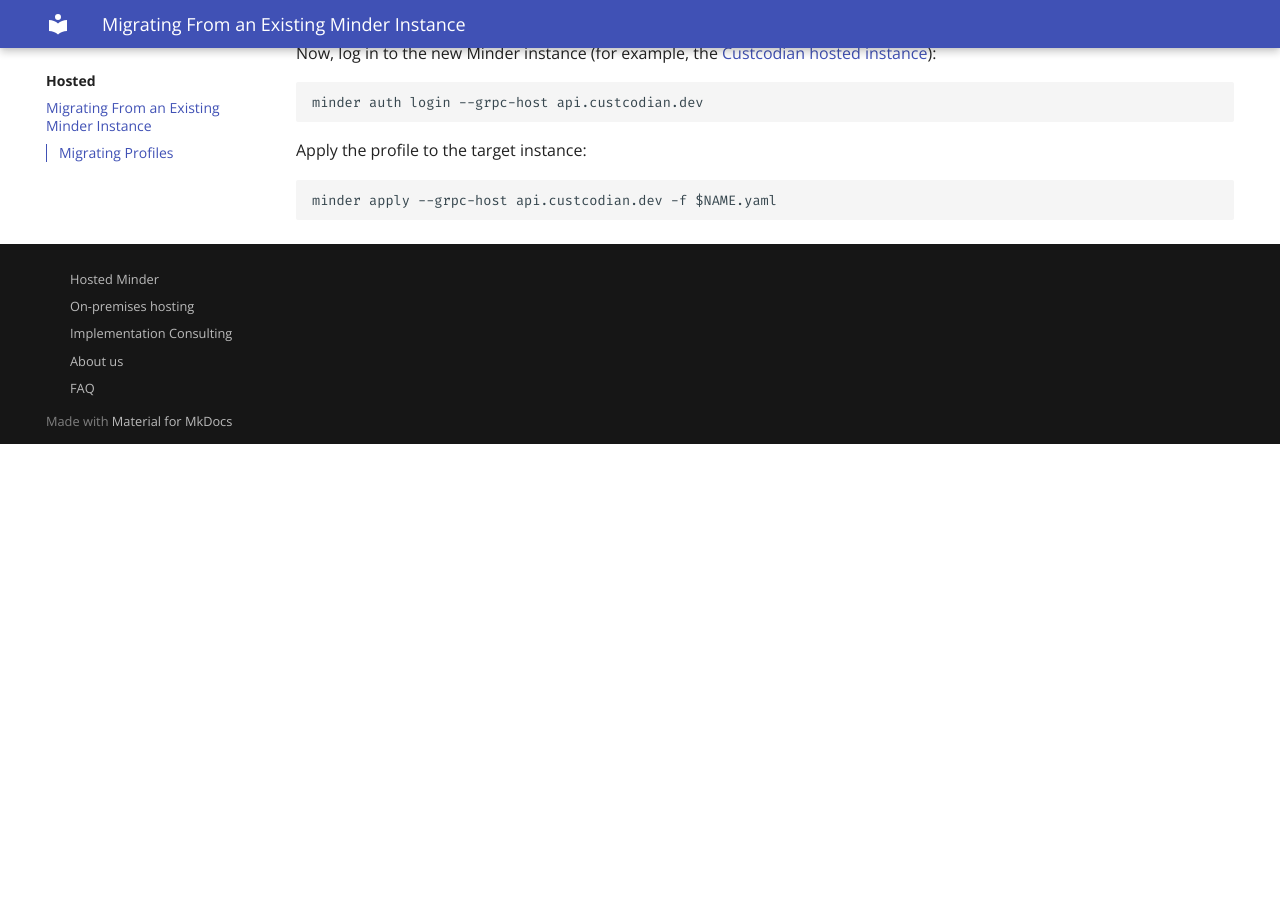
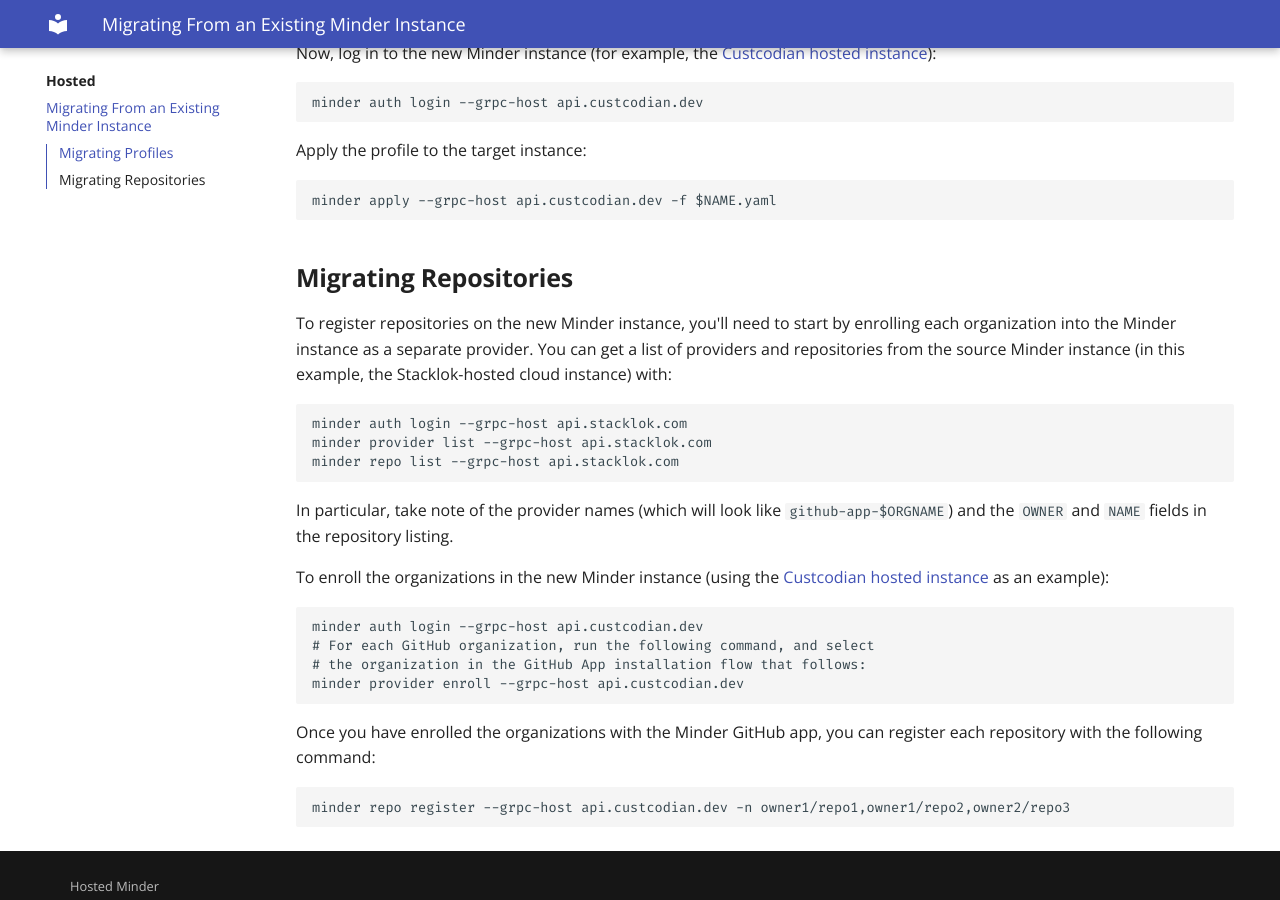
Before and after one commit to custcodian/website, an MkDocs documentation site: the page built from docs/hosted/migration.md, in a window 1280 px wide and 900 px high, scrolled down 860 px. Built offline with MkDocs 1.6.1 and Material for MkDocs 9.7.7, drawn with Linux system fonts in a browser that asks for light colours; plug-ins that fetch from the network failed and are left out; before the commit the page ends 1304 px from its top, so only the background shows below that.

Commit message:
Add instructions on duplicating provider and repo registration during migration

````diff
--- a/docs/hosted/migration.md
+++ b/docs/hosted/migration.md
@@ -34,3 +34,30 @@
 ```
 minder apply --grpc-host api.custcodian.dev -f $NAME.yaml
 ```
+
+## Migrating Repositories
+
+To register repositories on the new Minder instance, you'll need to start by enrolling each organization into the Minder instance as a separate provider.  You can get a list of providers and repositories from the source Minder instance (in this example, the Stacklok-hosted cloud instance) with:
+
+```
+minder auth login --grpc-host api.stacklok.com
+minder provider list --grpc-host api.stacklok.com
+minder repo list --grpc-host api.stacklok.com
+```
+
+In particular, take note of the provider names (which will look like `github-app-$ORGNAME`) and the `OWNER` and `NAME` fields in the repository listing.
+
+To enroll the organizations in the new Minder instance (using the [Custcodian hosted instance](./index.md) as an example):
+
+```
+minder auth login --grpc-host api.custcodian.dev
+# For each GitHub organization, run the following command, and select
+# the organization in the GitHub App installation flow that follows:
+minder provider enroll --grpc-host api.custcodian.dev
+```
+
+Once you have enrolled the organizations with the Minder GitHub app, you can register each repository with the following command:
+
+```
+minder repo register --grpc-host api.custcodian.dev -n owner1/repo1,owner1/repo2,owner2/repo3
+```
````
